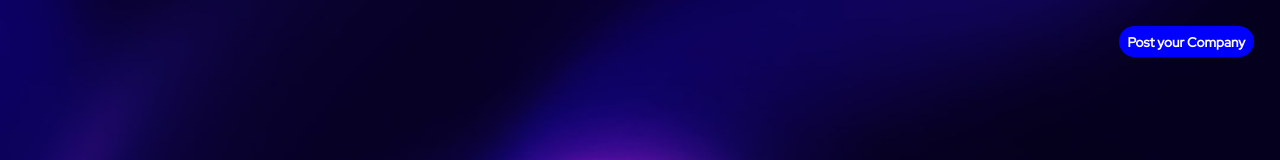
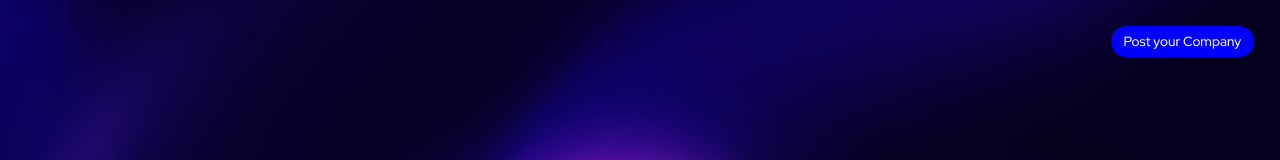
Before and after one commit to JanAazar/discoverai, a React (Create React App) app: page / in a window 1280 px wide. Shown: the top 160 px of the page. Built offline with nearby package versions, Linux system fonts and the light colour scheme.

Commit message:
changes made

```diff
--- a/src/homepage.js
+++ b/src/homepage.js
@@ -34,8 +34,7 @@ const styles = {
     cursor: 'pointer',
     top: size(2.5),
     right: size(2.5),
-    width: size(13),
-    height: size(3),
+    width: 'auto',
     border: '0',
     boxSizing: 'border-box',
     borderRadius: '100000px',
@@ -43,9 +42,12 @@ const styles = {
     color: '#ffffff',
     //fontSize: `calc((1vh + 1vw) / 2)`,
     fontFamily: 'Red Hat Display',
-    fontWeight: 'bold',
+    //fontWeight: 'bold',
     outline: 'none',
     position:'absolute',
+    overflow: 'hidden',
+    padding: '0.5vw 1vw',
+
   },
   Text: {
     color: '#ffffff',
```
Also changed, not shown: 7 other files (tests, documents, lock files or other folders).
